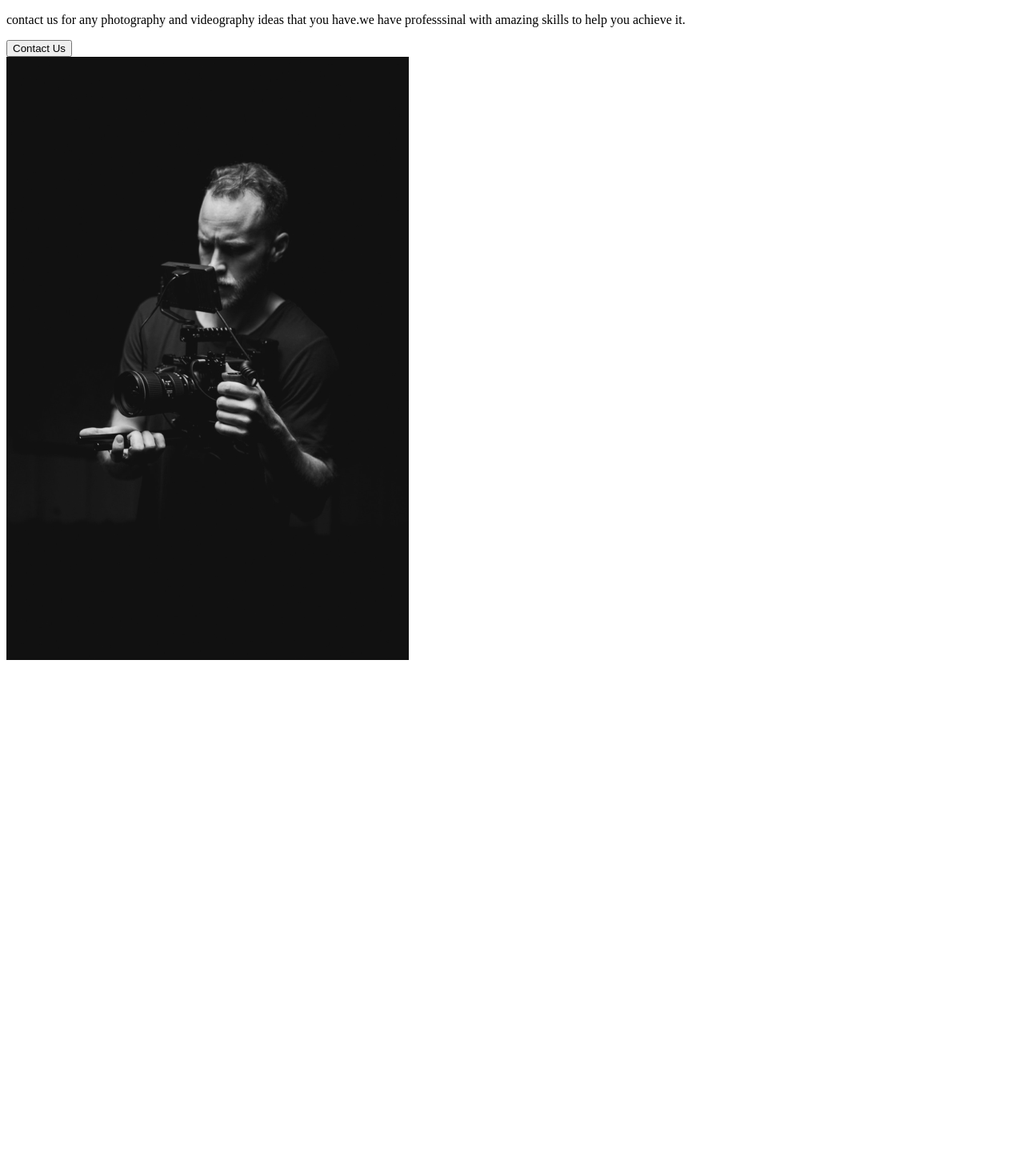
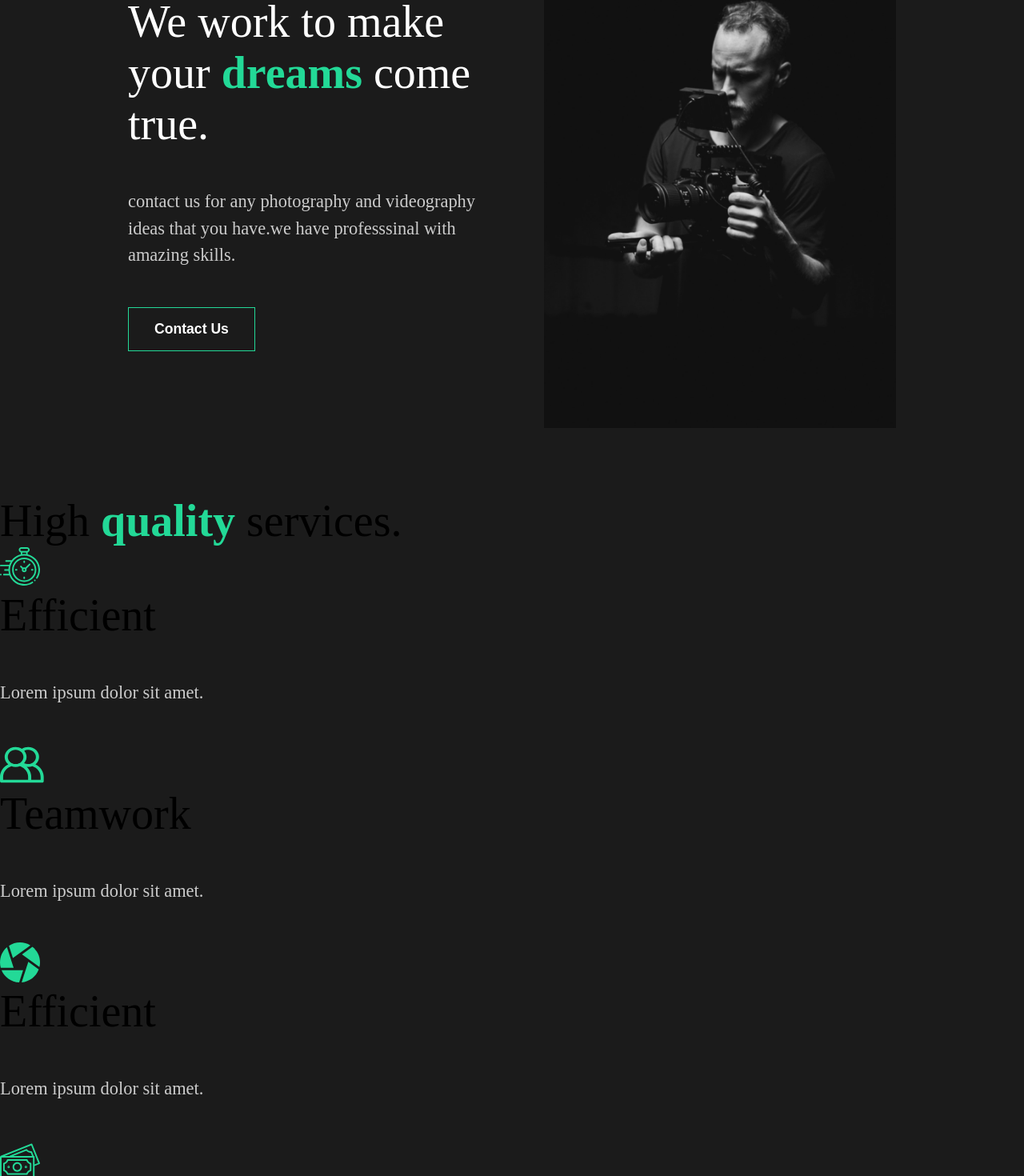
Before and after one commit to Bhaveshvaru/react-portfolio, a React (Create React App) app: page / in a window 1280 px wide. Shown: the part 185-1655 px from the top of the page at 80% size. Before the commit the page ends 1022 px from the top, so only its background shows below. Built offline with nearby package versions, Linux system fonts and the light colour scheme.

Commit message:
added styled components and applied to aboutsection

```diff
--- a/src/App.js
+++ b/src/App.js
@@ -1,11 +1,13 @@
 import React from 'react'
 import AboutUs from './pages/AboutUs'
+//global styles
+import GlobalStyle from "./components/GlobalStyle";
 
 function App() {
   return (
     <div>
-      <h3>app component </h3>
-      <AboutUs/>
+      <GlobalStyle/>
+      <AboutUs />
     </div>
   );
 }
--- a/src/components/AboutSection.js
+++ b/src/components/AboutSection.js
@@ -1,9 +1,12 @@
 import React from 'react';
-import home1 from '../img/home1.png'
+import home1 from '../img/home1.png';
+//styled components
+import styled from 'styled-components'
+
 const AboutSection =()=>{
     return(
-        <div>
-            <div className="description">
+        <About>
+            <Description>
                 <div className="title">
                     <div className="hide">
                         <h2>We work to make</h2>
@@ -15,14 +18,39 @@ const AboutSection =()=>{
                         <h2>true.</h2>
                     </div>
                 </div>
-                <p>contact us for any photography and videography ideas that you have.we have professsinal with amazing skills to help you achieve it.</p>
+                <p>contact us for any photography and videography ideas that you have.we have professsinal with amazing skills.</p>
                 <button>Contact Us</button>
-            </div>
-            <div className="image">
+            </Description>
+            <Imgae>
                 <img src={home1} alt="home one" />
-            </div>
-        </div>
+            </Imgae>
+        </About>
     )
 }
 
+//styled components
+const About = styled.div`
+min-height: 90vh;
+display: flex;
+align-items: center;
+justify-content: space-around;
+padding: 5rem 10rem;
+color:white;
+`
+const Description = styled.div`
+flex:1;
+padding-right:5rem;
+h2{
+    font-weight:lighter;
+}
+`
+const Imgae = styled.div`
+flex: 1;
+img{
+    width: 100%;
+    height: 80vh;
+    object-fit: cover;
+}
+`
+
 export default AboutSection;
--- /dev/null
+++ b/src/components/FaqSection.js
@@ -0,0 +1,39 @@
+import React from "react";
+
+const FaqSection=()=>{
+ return(
+     <div className="faq">
+         <h2>Any Questions <span>FAQ</span> </h2>
+         <div className="question">
+             <h4>How do i Start?</h4>
+             <div className="answer">
+                 <p>Lorem ipsum dolor sit amet.</p>
+                 <p>Lorem ipsum dolor sit amet consectetur, adipisicing elit. Quisquam, hic.</p>
+             </div>
+         </div>
+         <div className="question">
+             <h4>Different Payment Methods</h4>
+             <div className="answer">
+                 <p>Lorem ipsum dolor sit amet.</p>
+                 <p>Lorem ipsum dolor sit amet consectetur, adipisicing elit. Quisquam, hic.</p>
+             </div>
+         </div>
+         <div className="question">
+             <h4>How to contact Admin</h4>
+             <div className="answer">
+                 <p>Lorem ipsum dolor sit amet.</p>
+                 <p>Lorem ipsum dolor sit amet consectetur, adipisicing elit. Quisquam, hic.</p>
+             </div>
+         </div>
+         <div className="question">
+             <h4>What Products do you offer?</h4>
+             <div className="answer">
+                 <p>Lorem ipsum dolor sit amet.</p>
+                 <p>Lorem ipsum dolor sit amet consectetur, adipisicing elit. Quisquam, hic.</p>
+             </div>
+         </div>
+     </div>
+ )
+}
+
+export default FaqSection;
--- /dev/null
+++ b/src/components/GlobalStyle.js
@@ -0,0 +1,56 @@
+import {createGlobalStyle} from "styled-components";
+
+const globalStyle = createGlobalStyle`
+
+*{
+    margin: 0;
+    padding: 0;
+    box-sizing: border-box;
+}
+
+body {
+    background: #1b1b1b;
+}
+
+button{
+    font-weight:bold;
+    font-size: 1.1rem;
+    cursor:pointer;
+    padding: 1rem 2rem;
+    border:1px solid #23d997;
+    background:transparent;
+    color:white;
+    transition: all 0.5s ease ;
+    &:hover{
+        background-color:#23d997;
+        color:white;
+    }
+}
+
+h2{
+    font-weight: lighter;
+    font-size:3.5rem;
+}
+h3{
+    color: white;
+}
+h4{
+    font-weight:bold;
+}
+span{
+    font-weight:bold;
+    color: #23d997;
+}
+a{
+    font-size:1.1rem;
+}
+p{
+    padding: 3rem 0rem;
+    color: #ccc;
+    font-size: 1.4rem;
+    line-height: 150%;
+}
+
+`
+
+export default globalStyle;
--- /dev/null
+++ b/src/components/ServicesSection.js
@@ -0,0 +1,52 @@
+import React from 'react';
+//importing icons
+import clock from "../img/clock.svg";
+import diaphragm from "../img/diaphragm.svg";
+import money from "../img/money.svg";
+import teamwork from "../img/teamwork.svg";
+import home2 from "../img/home2.png";
+
+
+const ServicesSection =()=>{
+    return(
+        <div className="services">
+            <div className="description">
+                <h2>High <span>quality</span> services.</h2>
+                <div className="cards">
+                    <div className="card">
+                        <div className="icon">
+                        <img src={clock} alt="svg" />
+                        <h2>Efficient</h2>
+                        </div>
+                        <p>Lorem ipsum dolor sit amet.</p>
+                    </div>
+                    <div className="card">
+                        <div className="icon">
+                        <img src={teamwork} alt="svg" />
+                        <h2>Teamwork</h2>
+                        </div>
+                        <p>Lorem ipsum dolor sit amet.</p>
+                    </div>
+                    <div className="card">
+                        <div className="icon">
+                        <img src={diaphragm} alt="svg" />
+                        <h2>Efficient</h2>
+                        </div>
+                        <p>Lorem ipsum dolor sit amet.</p>
+                    </div>
+                    <div className="card">
+                        <div className="icon">
+                        <img src={money} alt="svg" />
+                        <h2>Affordable</h2>
+                        </div>
+                        <p>Lorem ipsum dolor sit amet.</p>
+                    </div>
+                </div>
+            </div>
+            <img src={home2} alt="home" />
+        </div>
+    )
+
+}
+
+export default ServicesSection;
--- a/src/pages/AboutUs.js
+++ b/src/pages/AboutUs.js
@@ -1,11 +1,15 @@
-import react from 'react';
-import AboutSection from "../components/AboutSection"
+import React from 'react';
+import AboutSection from "../components/AboutSection";
+import ServicesSection from "../components/ServicesSection";
+import FaqSection from "../components/FaqSection"
 
 const AboutUs =()=>{
     return (
-        <div>
+        <>
            <AboutSection/>
-        </div>
+           <ServicesSection/>
+           <FaqSection/>
+        </>
     )
 }
 
```
